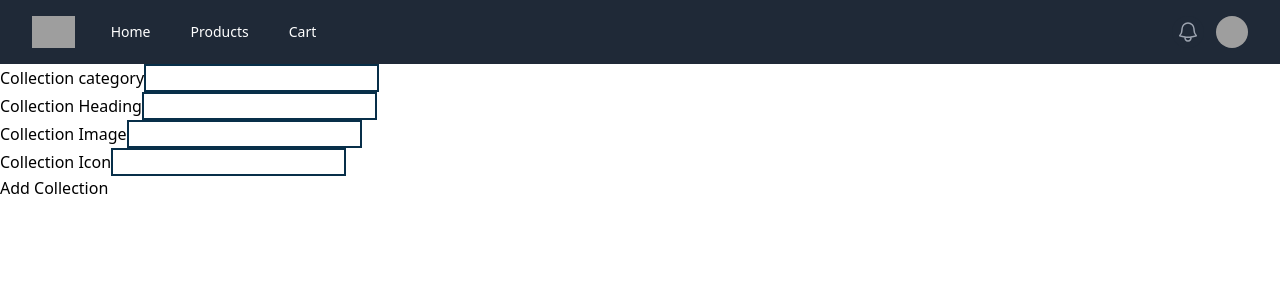
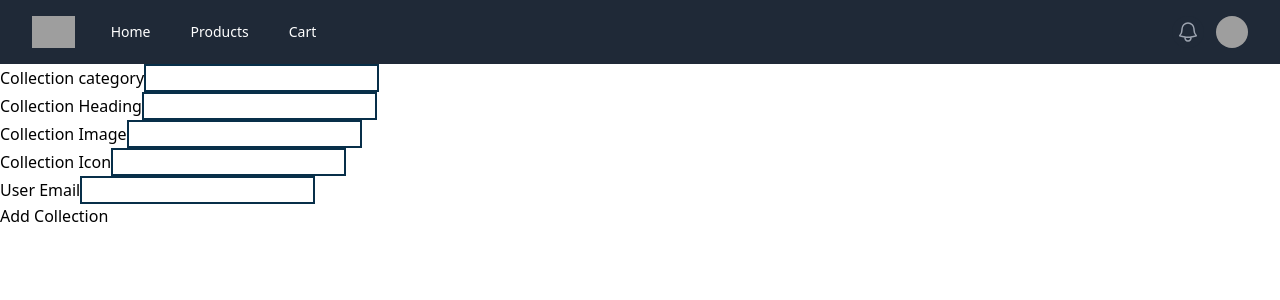
Before and after one commit to frontenddevtrainer/educommerce-aug, an Angular app: page /admin/create-collection in a window 1280 px wide. Shown: the top 300 px of the page. Built offline with nearby package versions, Linux system fonts and the light colour scheme; grey boxes are pictures that could not be loaded.

Commit message:
Pattern Validators.

```diff
--- a/src/app/components/forms/create-collection/create-collection.component.html
+++ b/src/app/components/forms/create-collection/create-collection.component.html
@@ -1,21 +1,49 @@
 <form [formGroup]="form" (ngSubmit)="addCollection()">
   <p>
     <label>Collection category</label>
-    <input class="border-2 border-sky-950" formControlName="category" type="text" />
+    <input
+      class="border-2 border-sky-950"
+      formControlName="category"
+      type="text"
+    />
   </p>
 
   <p>
     <label>Collection Heading</label>
-    <input class="border-2 border-sky-950" formControlName="heading" type="text" />
+    <input
+      class="border-2 border-sky-950"
+      formControlName="heading"
+      type="text"
+    />
   </p>
 
   <p>
     <label>Collection Image</label>
-    <input class="border-2 border-sky-950" formControlName="image" type="text" />
+    <input
+      class="border-2 border-sky-950"
+      formControlName="image"
+      type="text"
+    />
   </p>
   <p>
     <label>Collection Icon</label>
     <input class="border-2 border-sky-950" formControlName="icon" type="text" />
   </p>
+  <p>
+    <label>User Email</label>
+    <input
+      class="border-2 border-sky-950"
+      formControlName="email"
+      type="text"
+    />
+    <span
+      *ngIf="emailControl && emailControl?.errors?.['required'] && emailControl.touched"
+      >This is required</span
+    >
+    <span
+      *ngIf="emailControl && emailControl?.errors?.['pattern'] && emailControl.touched"
+      >Email format is not correct.</span
+    >
+  </p>
   <button type="submit">Add Collection</button>
 </form>
--- a/src/app/components/forms/create-collection/create-collection.component.ts
+++ b/src/app/components/forms/create-collection/create-collection.component.ts
@@ -1,11 +1,12 @@
 import { Component, inject, OnInit } from '@angular/core';
-import { FormBuilder, FormGroup, ReactiveFormsModule, Validators } from '@angular/forms';
+import { AbstractControl, FormBuilder, FormControl, FormGroup, ReactiveFormsModule, Validators } from '@angular/forms';
 import { CollectionsService } from '../../../services/collections.service';
+import { CommonModule } from '@angular/common';
 
 @Component({
   selector: 'edu-create-collection',
   standalone: true,
-  imports: [ReactiveFormsModule],
+  imports: [ReactiveFormsModule, CommonModule],
   templateUrl: './create-collection.component.html',
   styleUrl: './create-collection.component.css',
 })
@@ -21,7 +22,12 @@ export class CreateCollectionComponent implements OnInit {
       heading: [''],
       image: [''],
       icon: [''],
+      email: ['', [Validators.required, Validators.pattern(/^[\w-\.]+@([\w-]+\.)+[\w-]{2,4}$/), Validators.pattern(/^[0-1]$/)]],
     });
+
+    this.form.get("email")?.valueChanges.subscribe(()=>{
+        console.log(this.form.get("email"));
+    })
 
     this.form.get("image")?.valueChanges.subscribe((value)=>{
       const iconControl = this.form.get("icon");
@@ -39,4 +45,9 @@ export class CreateCollectionComponent implements OnInit {
     console.log(this.form);
     // this._collections.createCollection(this.form.value)
   }
+
+  get emailControl() : AbstractControl | null{
+    return this.form.get("email");
+  }
+
 }
```
